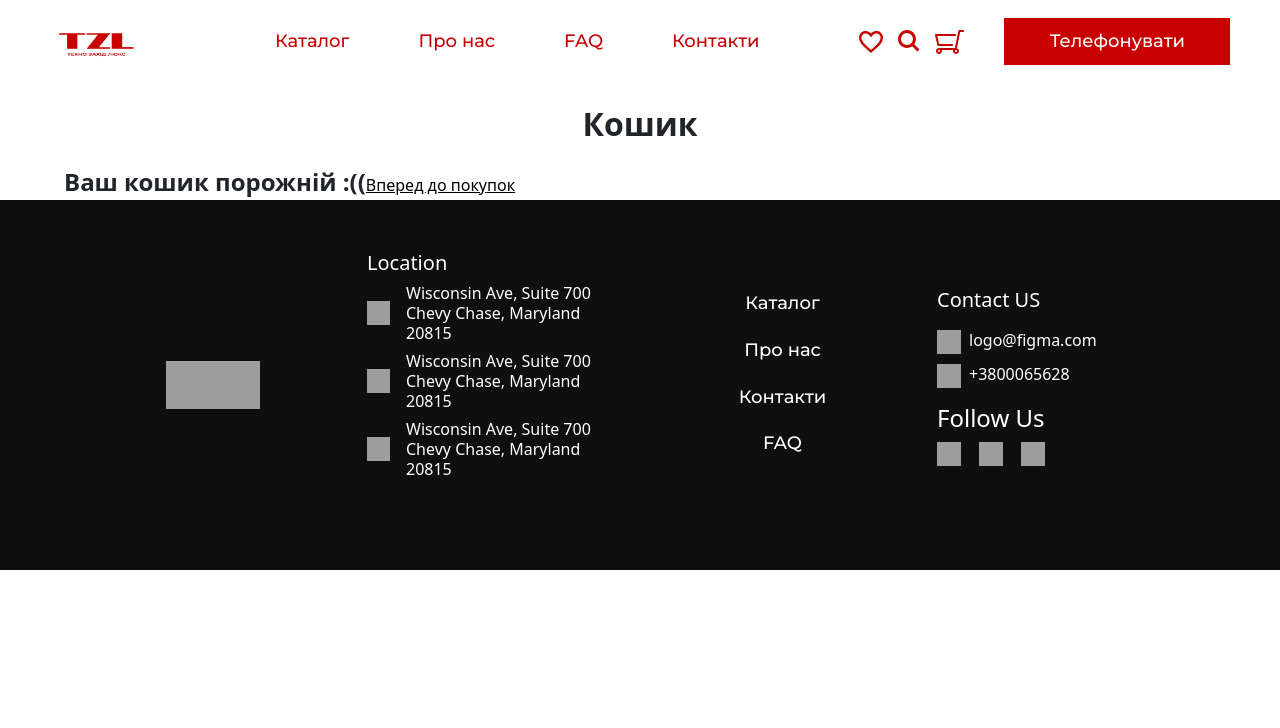
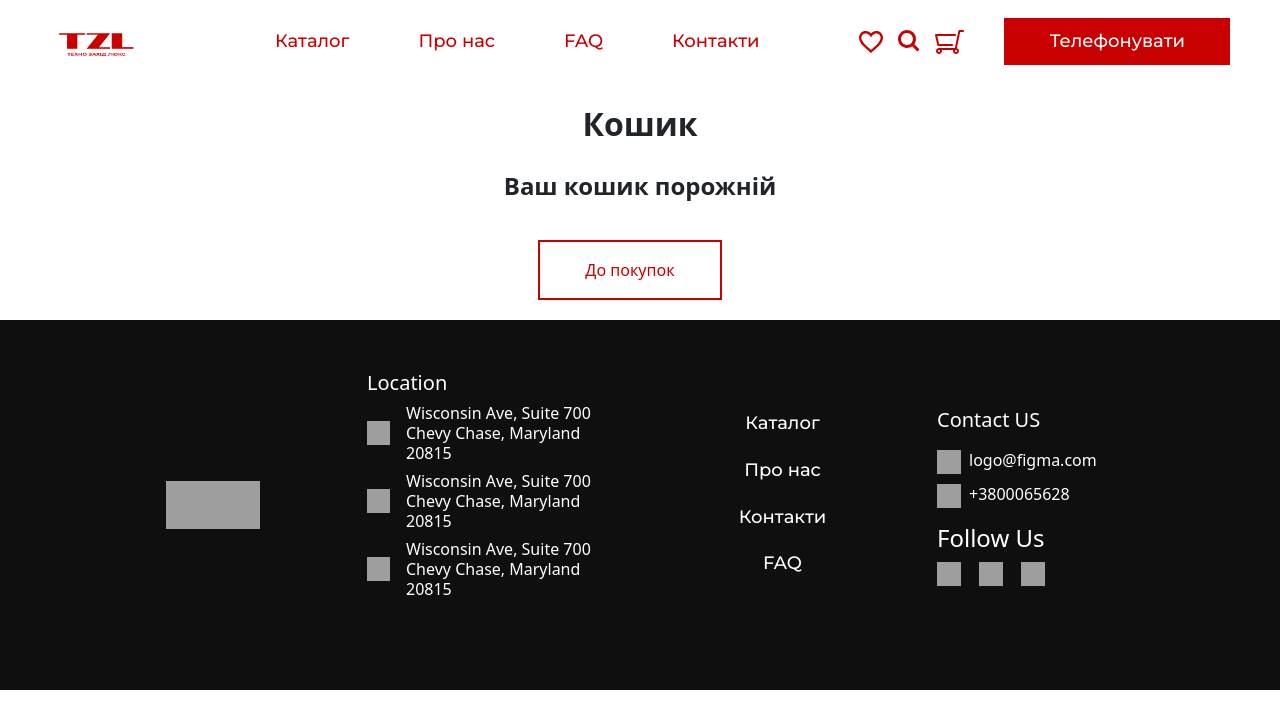
Before and after one commit to vikmay/Exam-Maikut-Bolonnyi, a Next.js app: page /cart in a window 1280 px wide. Shown: the top 728 px of the page. Built offline with nearby package versions, Linux system fonts and the light colour scheme; grey boxes are pictures that could not be loaded.

Commit message:
caritem ok

```diff
--- a/src/components/cart/cardItemCard/index.module.scss
+++ b/src/components/cart/cardItemCard/index.module.scss
@@ -8,6 +8,7 @@
     border: 2px solid #E5E5E5;
     font-family: 'Montserrat';
     font-style: normal;
+
     .img_name_wrapper {
         display: flex;
         align-items: center;
@@ -56,9 +57,21 @@
     font-size: 24px;
     line-height: 24px
 }
-.increase_btn, .decrease_btn {
-    background: none!important;
-    border: 1px solid #E3E3E3!important;
-    border-radius: 0!important;
-    color: #0F0F0F!important;
+
+.increase_btn {
+    background: none !important;
+    border: 1px solid #E3E3E3 !important;
+    border-radius: 0 !important;
+    color: #0F0F0F !important;
 }
+
+.decrease_btn {
+    background: none !important;
+    border: 1px solid #E3E3E3 !important;
+    border-radius: 0 !important;
+    color: #0F0F0F !important;
+
+}
+.decrease_btn_disabled {
+    color: #E3E3E3!important;
+}
--- a/src/components/cart/cardItemCard/index.tsx
+++ b/src/components/cart/cardItemCard/index.tsx
@@ -9,15 +9,16 @@ import CrossButton from "@/utils/crossBtn";
 
 interface Props {
   cartItem: CartItem;
-  allowZero?: boolean;
+
 }
 
-const CartItemCard = ({ cartItem, allowZero }: Props) => {
+const CartItemCard = ({ cartItem}: Props) => {
   const dispatch = useAppDispatch();
   return (
     <>
       <div className={s.cartItem_container}>
-        <div className={s.img_name_wrapper}><Image
+        <div className={s.img_name_wrapper}>
+          <Image
             src={cartItem.product?.images[0]}
             width={100}
             height={100}
@@ -26,24 +27,23 @@ const CartItemCard = ({ cartItem, allowZero }: Props) => {
           />
           <div>
             <div className={s.title}>{cartItem.product.title.slice(0, 26)}</div>
-          <div className={s.card_model}>{cartItem.product.title.slice(28)}</div>
-        </div></div>
+            <div className={s.card_model}>
+              {cartItem.product.title.slice(28)}
+            </div>
+          </div>
+        </div>
 
-        <p className={s.item_price}>{cartItem.product.price} $</p>
-        {/* <p>&#xd7;</p> */}
+        <div className={s.item_price}>{cartItem.product.price} $</div>
         <QtyBtn
+          className={s.qtyBtn_container}
           qty={cartItem.qty}
           onDecrease={() => dispatch(decrement(cartItem.product))}
           onIncrease={() => dispatch(increment(cartItem.product))}
-          className={s.qtyBtn_container}
           increaseClassName={s.increase_btn}
-          decreaseClassName={s.decrease_btn}
-          allowZero={allowZero} // Pass allowZero prop to QtyBtn
+          decreaseClassName={`${s.decrease_btn} ${cartItem.qty === 1 ? s.decrease_btn_disabled : ''}`}
+          isInCart={true}
         />
 
-        {/* <p className="text-center font-bold text-xl">
-          {(cartItem.qty * cartItem.product.price).toFixed(2)} $
-        </p> */}
         <CrossButton onClick={() => dispatch(remove(cartItem.product))} />
       </div>
     </>
--- a/src/components/cart/qtyBtn/index.tsx
+++ b/src/components/cart/qtyBtn/index.tsx
@@ -9,7 +9,7 @@ interface Props {
   className?: string;
   increaseClassName?: string;
   decreaseClassName?: string;
-  allowZero?: boolean;
+  isInCart?: boolean;
 }
 
 const QtyBtn = ({
@@ -19,30 +19,21 @@ const QtyBtn = ({
   className,
   increaseClassName,
   decreaseClassName,
-  allowZero,
+  isInCart,
 }: Props) => {
+  const isQtyOne = qty === 1;
+
+  const decreaseButtonClassName = `${s.btn_decrease} ${decreaseClassName} ${isQtyOne && isInCart ? s.disabled : ''}`;
+
   return (
     <div className={`${s.btn_container} ${className}`}>
-      {allowZero ? (
-        <button
-          className={`${s.btn_decrease} ${decreaseClassName}`}
-          onClick={onDecrease}
-          disabled={qty === 1} // Button will be disabled when qty is 1
-        >
-          -
-        </button>
-      ) : (
-        <button
-          className={`${s.btn_decrease} ${decreaseClassName}`}
-          onClick={onDecrease}
-        >
-          {qty === 1 ? (
-            <TrashIcon className="align-self-center pt-2" />
-          ) : (
-            "-"
-          )}
-        </button>
-      )}
+      <button
+        className={decreaseButtonClassName}
+        onClick={onDecrease}
+        disabled={isQtyOne && isInCart}
+      >
+        {isQtyOne && !isInCart ? <TrashIcon className="align-self-center pt-2" /> : "-"}
+      </button>
       <div className={s.quantity}>{qty}</div>
       <button
         className={`${s.btn_increase} ${increaseClassName}`}
--- a/src/pages/cart/index.module.scss
+++ b/src/pages/cart/index.module.scss
@@ -1,3 +1,11 @@
+.container {
+    width: 100%;
+    display: flex;
+    flex-direction: column;
+    align-items: center;
+    margin: 20px 0;
+}
+
 .items_container {
     height: 290px;
     overflow-y: scroll;
@@ -11,6 +19,7 @@
     margin-bottom: 1rem;
     text-align: center;
 }
+
 
 
 .title {
@@ -88,6 +97,9 @@
             background: #C90000;
         }
 
+
+    }
+}
 .contiue_shopping_btn {
     margin-right: 20px;
     text-decoration: none;
@@ -100,5 +112,3 @@
     color: white;
    }
 }
-    }
-}
--- a/src/pages/cart/index.tsx
+++ b/src/pages/cart/index.tsx
@@ -20,8 +20,8 @@ const CartPage = () => {
     const lastDigit = num % 10;
     const lastTwoDigits = num % 100;
 
-    if (num === 1) {
-      return "";
+    if ((lastDigit === 1) && !(lastTwoDigits >= 11 && lastTwoDigits <= 14)) {
+      return "товар";
     } else if (
       lastDigit >= 2 &&
       lastDigit <= 4 &&
@@ -38,12 +38,12 @@ const CartPage = () => {
       <>
         <p className={s.title}>Кошик</p>
         <div className={s.container}>
-          <span className={s.empty_cart_msg}>Ваш кошик порожній :((</span>
+          <span className={s.empty_cart_msg}>Ваш кошик порожній</span>
           <Link
-            className="text-black text-4xl font-bold rounded py-6 px-6 bg-green-300"
+            className={s.contiue_shopping_btn}
             href="/catalog"
           >
-            Вперед до покупок
+            До покупок
           </Link>
         </div>
       </>
```
Also changed, not shown: src/components/cart/qtyBtn/index.module.scss (line endings or trailing spaces). Lines whose indentation alone changed are shown as unchanged.
